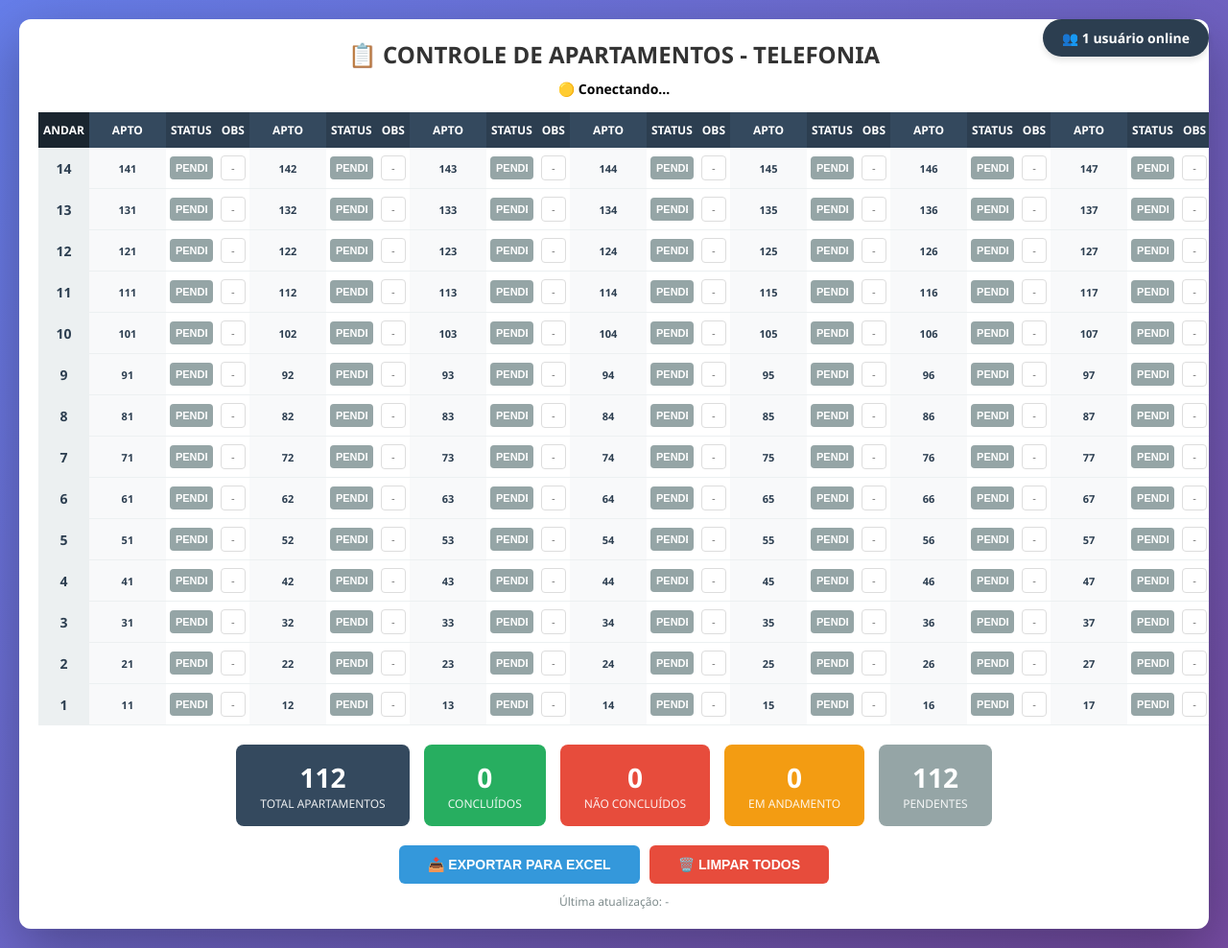
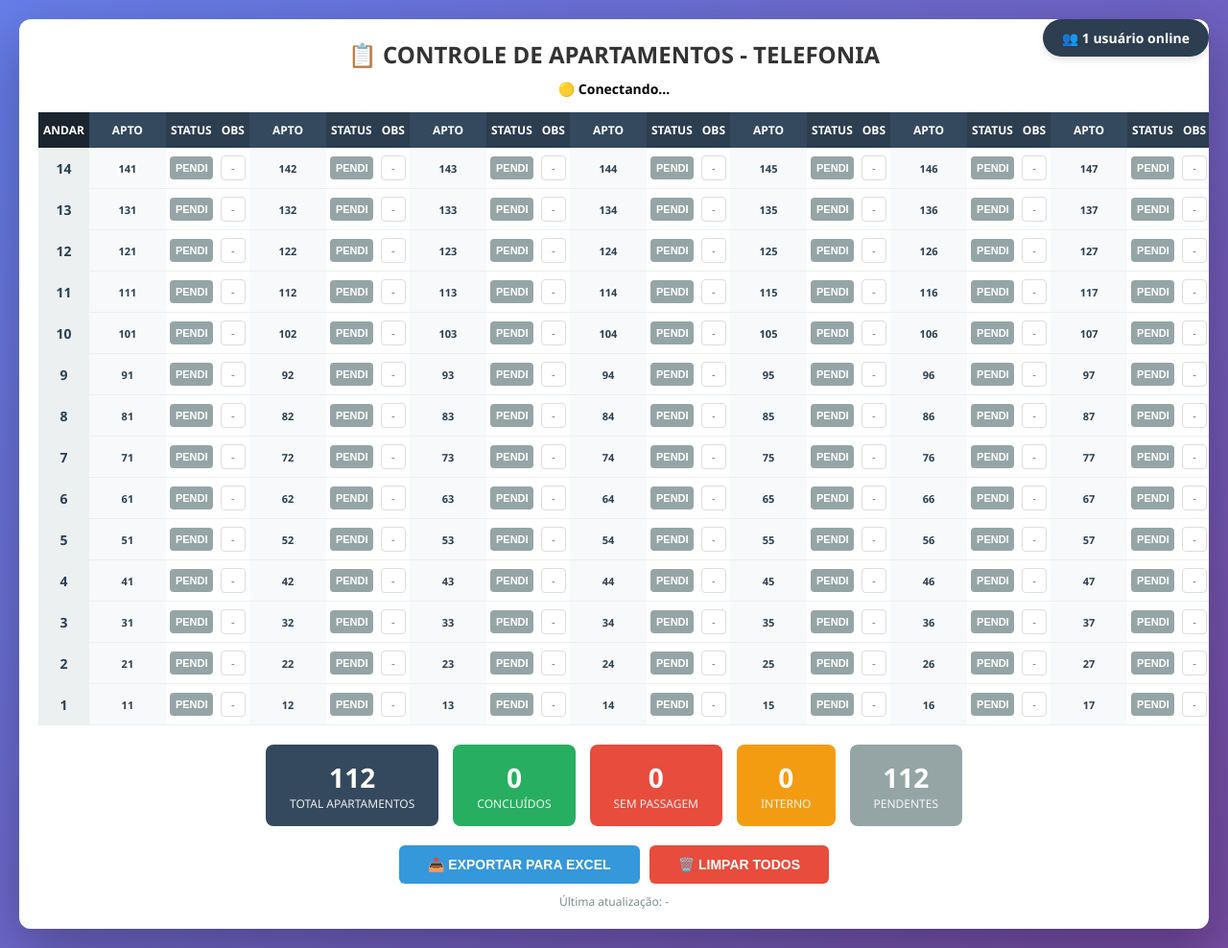
Before and after one commit to rufinogabriel68-cell/planilha, a plain HTML site: page index.html in a window 1280 px wide. Shown: the whole page at 96% size. Drawn offline with Linux system fonts and the light colour scheme; no server answers.

Commit message:
PASSAGEM

```diff
--- a/index.html
+++ b/index.html
@@ -311,11 +311,11 @@
             </div>
             <div class="stat-box" style="background: #e74c3c;">
                 <div class="stat-number" id="naoConcluidos">0</div>
-                <div class="stat-label">NÃO CONCLUÍDOS</div>
+                <div class="stat-label">SEM PASSAGEM</div>
             </div>
             <div class="stat-box" style="background: #f39c12;">
                 <div class="stat-number" id="emAndamento">0</div>
-                <div class="stat-label">EM ANDAMENTO</div>
+                <div class="stat-label">INTERNO</div>
             </div>
             <div class="stat-box" style="background: #95a5a6;">
                 <div class="stat-number" id="pendentes">0</div>
@@ -383,6 +383,7 @@
             const tr = document.createElement('tr');
             const andarStr = andar.toString().padStart(1, '0');
 
+
             let html = `<td class="andar">${andar}</td>`;
 
             for (let apto = 1; apto <= 8; apto++) {
@@ -395,8 +396,8 @@
                         <select id="select_${id}" class="pendente" data-apto="${aptoNum}">
                             <option value="pendente" selected>PENDENTE</option>
                             <option value="concluido">CONCLUÍDO</option>
-                            <option value="naoconcluido">NÃO CONCLUÍDO</option>
-                            <option value="emandamento">EM ANDAMENTO</option>
+                            <option value="naoconcluido">SEM PASSAGEM</option>
+                            <option value="emandamento">INTERNO</option>
                         </select>
                     </td>
                     <td>
```
